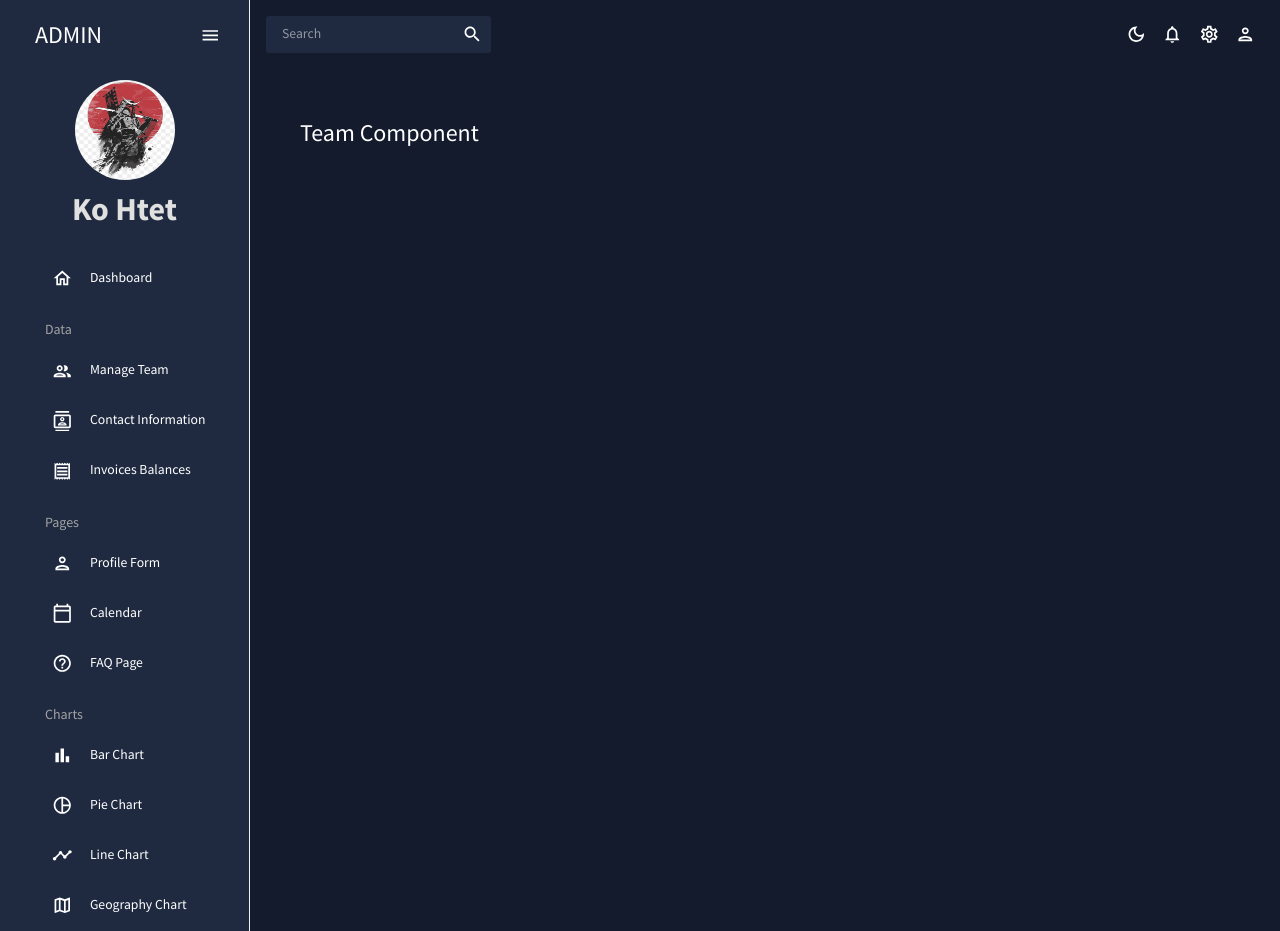
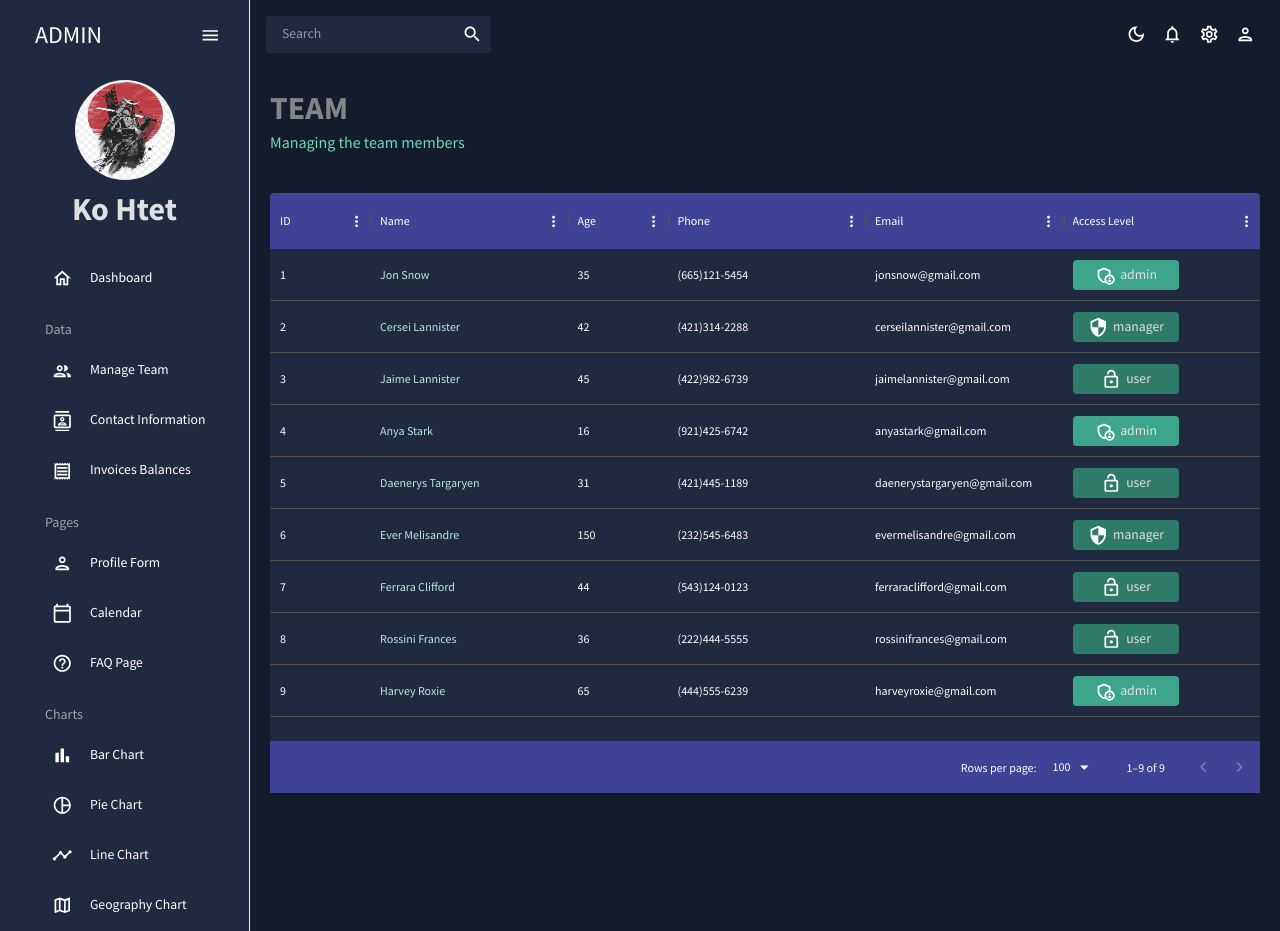
Before and after one commit to htetsoemoe/react-admin-dashboard, a React (Vite) app in the folder admin-dashboard/: page /team in a window 1280 px wide. Built offline with nearby package versions, Linux system fonts and the light colour scheme.

Commit message:
finished team and contacts component

```diff
--- a/admin-dashboard/src/data/mockData.js
+++ b/admin-dashboard/src/data/mockData.js
@@ -1,4 +1,4 @@
-// import { tokens } from "../theme";
+import { tokens } from "../theme";
 
 export const mockDataTeam = [
     {
--- a/admin-dashboard/src/scenes/contacts/index.jsx
+++ b/admin-dashboard/src/scenes/contacts/index.jsx
@@ -1,12 +1,104 @@
 import React from 'react'
-import { Typography } from '@mui/material'
+import { Box } from "@mui/material";
+import { DataGrid, GridToolbar } from "@mui/x-data-grid";
+import { tokens } from "../../theme";
+import { mockDataContacts } from "../../data/mockData";
+import Header from "../../components/Header";
+import { useTheme } from "@mui/material";
 
 const index = () => {
+  const theme = useTheme();
+  const colors = tokens(theme.palette.mode);
+
+  const columns = [
+    { field: "id", headerName: "ID", flex: 0.5 },
+    { field: "registrarId", headerName: "Registrar ID" },
+    {
+      field: "name",
+      headerName: "Name",
+      flex: 1,
+      cellClassName: "name-column--cell",
+    },
+    {
+      field: "age",
+      headerName: "Age",
+      type: "number",
+      headerAlign: "left",
+      align: "left",
+    },
+    {
+      field: "phone",
+      headerName: "Phone Number",
+      flex: 1,
+    },
+    {
+      field: "email",
+      headerName: "Email",
+      flex: 1,
+    },
+    {
+      field: "address",
+      headerName: "Address",
+      flex: 1,
+    },
+    {
+      field: "city",
+      headerName: "City",
+      flex: 1,
+    },
+    {
+      field: "zipCode",
+      headerName: "Zip Code",
+      flex: 1,
+    },
+  ];
+
   return (
-    <div>
-      <Typography variant='h3' sx={{ ml: "50px", mt: "50px" }}>Contacts Component</Typography>
-    </div>
-  )
+    <Box m="20px">
+      <Header
+        title="CONTACTS"
+        subtitle="List of Contacts for Future Reference"
+      />
+      <Box
+        m="40px 0 0 0"
+        height="75vh"
+        sx={{
+          "& .MuiDataGrid-root": {
+            border: "none",
+          },
+          "& .MuiDataGrid-cell": {
+            borderBottom: "none",
+          },
+          "& .name-column--cell": {
+            color: colors.greenAccent[300],
+          },
+          "& .MuiDataGrid-columnHeaders": {
+            backgroundColor: colors.blueAccent[700],
+            borderBottom: "none",
+          },
+          "& .MuiDataGrid-virtualScroller": {
+            backgroundColor: colors.primary[400],
+          },
+          "& .MuiDataGrid-footerContainer": {
+            borderTop: "none",
+            backgroundColor: colors.blueAccent[700],
+          },
+          "& .MuiCheckbox-root": {
+            color: `${colors.greenAccent[200]} !important`,
+          },
+          "& .MuiDataGrid-toolbarContainer .MuiButton-text": {
+            color: `${colors.grey[100]} !important`,
+          },
+        }}
+      >
+        <DataGrid
+          rows={mockDataContacts}
+          columns={columns}
+          slots={{ toolbar: GridToolbar }} // Overridable components
+        />
+      </Box>
+    </Box>
+  );
 }
 
 export default index
--- a/admin-dashboard/src/scenes/team/index.jsx
+++ b/admin-dashboard/src/scenes/team/index.jsx
@@ -1,11 +1,110 @@
 import React from 'react'
-import { Typography } from '@mui/material'
+import { Typography, Box, useTheme } from '@mui/material'
+import { DataGrid } from '@mui/x-data-grid';
+import { tokens } from '../../theme';
+import { mockDataTeam } from '../../data/mockData';
+import Header from '../../components/Header'
+import AdminPanelSettingsOutlinedIcon from "@mui/icons-material/AdminPanelSettingsOutlined";
+import LockOpenOutlinedIcon from "@mui/icons-material/LockOpenOutlined";
+import SecurityOutlinedIcon from "@mui/icons-material/SecurityOutlined";
 
 const index = () => {
+  const theme = useTheme();
+  const colors = tokens(theme.palette.mode);
+
+  const columns = [
+    { field: "id", headerName: "ID" },
+    {
+      field: "name",
+      headerName: "Name",
+      flex: 1,
+      cellClassName: "name-column--cell"
+    },
+    {
+      field: "age",
+      headerName: "Age",
+      type: "number",
+      headerAlign: "left",
+      align: "left"
+    },
+    {
+      field: "phone",
+      headerName: "Phone",
+      flex: 1
+    },
+    {
+      field: "email",
+      headerName: "Email",
+      flex: 1
+    },
+    {
+      field: "access",
+      headerName: "Access Level",
+      flex: 1,
+      renderCell: ({ row: { access } }) => { // using nested object destructuring
+        return (
+          <Box
+            width="60%"
+            m="0 auth"
+            p="5px"
+            display="flex"
+            justifyContent="center"
+            backgroundColor={
+              access === 'admin'
+                ? colors.greenAccent[600]
+                : access === 'manager'
+                  ? colors.greenAccent[700]
+                  : colors.greenAccent[700]
+            }
+            borderRadius="4px"
+          >
+            {access === 'admin' && <AdminPanelSettingsOutlinedIcon />}
+            {access === 'manager' && <SecurityOutlinedIcon />}
+            {access === 'user' && <LockOpenOutlinedIcon />}
+            <Typography color={colors.grey[100]} sx={{ ml: "5px" }}>
+              {access}
+            </Typography>
+          </Box>
+        )
+      }
+    }
+  ]
   return (
-    <div>
-      <Typography variant='h3' sx={{ ml: "50px", mt: "50px" }}>Team Component</Typography>
-    </div>
+    <Box m="20px">
+      <Header title="TEAM" subtitle="Managing the team members" />
+
+      <Box
+        m="40px 0 0 0"
+        height="75vh"
+        sx={{
+          "& .MuiDataGrid-root": {
+            border: "none"
+          },
+          "& .MuiDataGrid-cell": {
+            borderBottom: "none"
+          },
+          "& .name-column--cell": {
+            color: colors.greenAccent[200]
+          },
+          "& .MuiDataGrid-columnHeaders": {
+            backgroundColor: colors.blueAccent[700],
+            borderBottom: "none"
+          },
+          "& .MuiDataGrid-virtualScroller": {
+            backgroundColor: colors.primary[400]
+          },
+          "& .MuiDataGrid-footerContainer": {
+            borderTop: "none",
+            backgroundColor: colors.blueAccent[700]
+          },
+          "& .MuiCheckbox-root": {
+            color: `${colors.greenAccent[200]} !important`
+          }
+        }}
+      >
+        <DataGrid rows={mockDataTeam} columns={columns} />
+      </Box>
+    </Box>
   )
 }
 
```
